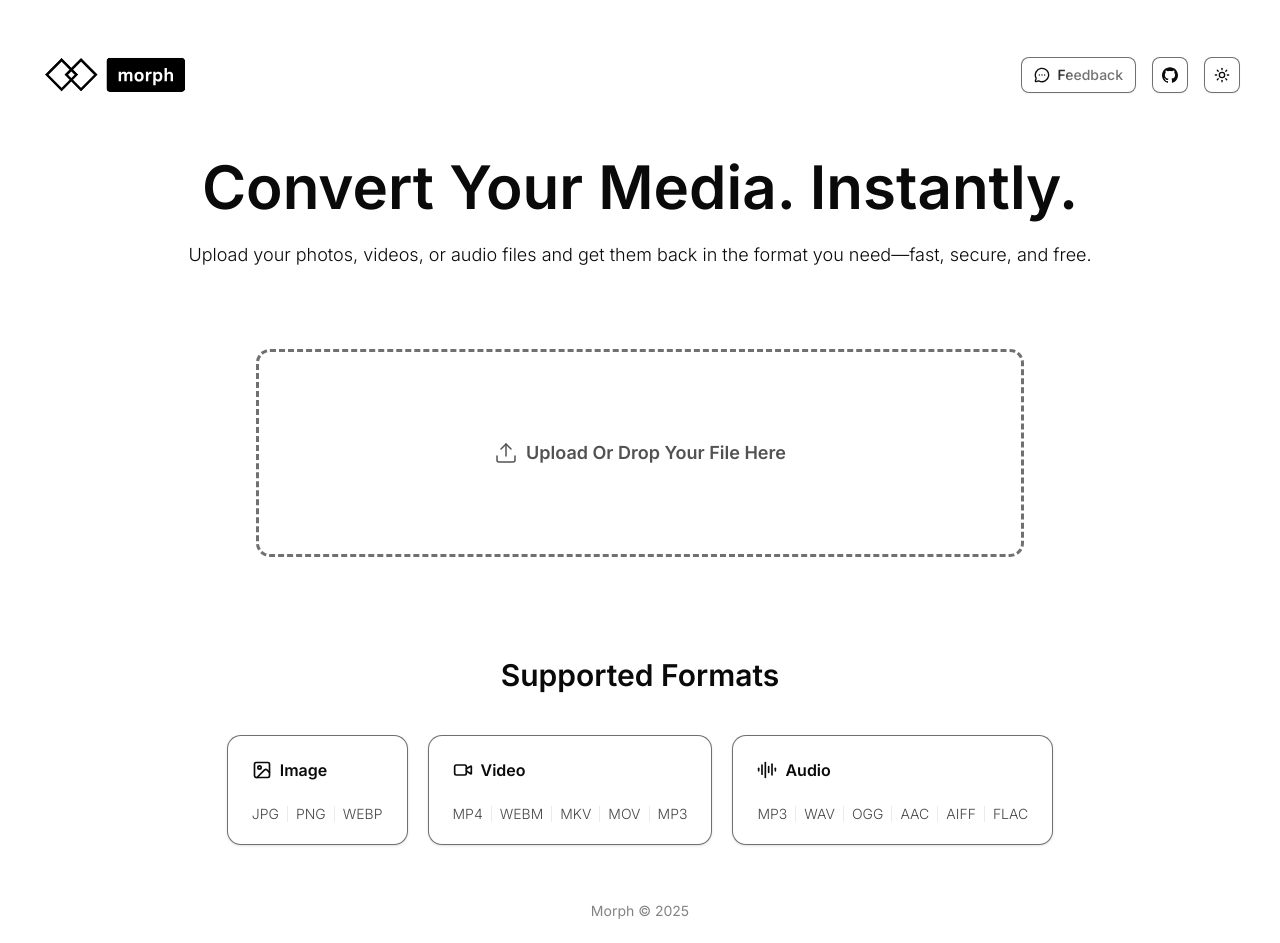
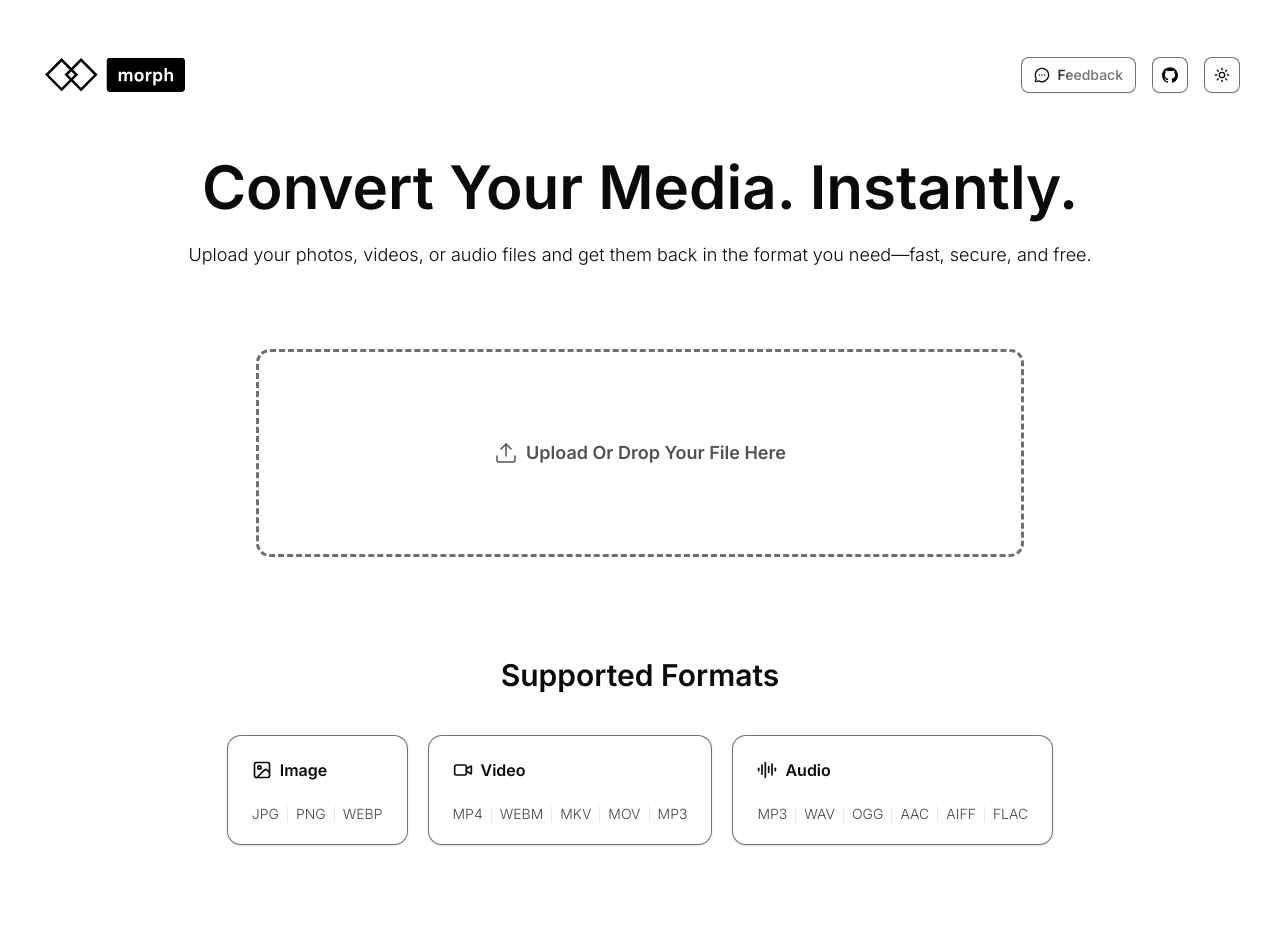
Before and after one commit to aspherr/Morph, a Next.js app: page / in a window 1280 px wide. Shown: the top 943 px of the page. Built offline with nearby package versions, Linux system fonts and the light colour scheme.

Commit message:
chore: updated footer margin

```diff
--- a/src/app/page.tsx
+++ b/src/app/page.tsx
@@ -276,7 +276,7 @@ export default function Home() {
         </ClickSpark>
       </div>
 
-      <section id="footer" className="mt-10 mb-2">
+      <section id="footer" className="mt-20 mb-2">
           <Footer/>
       </section>
     </div>
```
